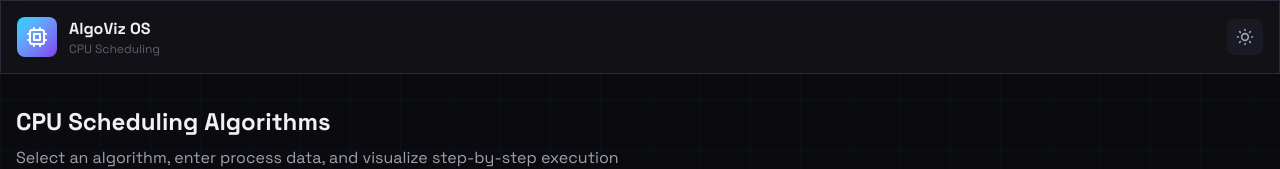
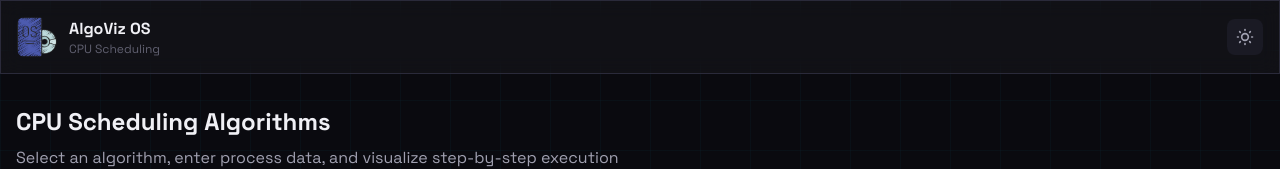
Before and after one commit to rxut-04/OS-SCHEDULAR, a Next.js app: page /cpu-scheduling in a window 1280 px wide. Shown: the top 169 px of the page. Built offline with nearby package versions, Linux system fonts and the light colour scheme.

Commit message:
Auto-sync after agent response

```diff
--- a/src/app/cpu-scheduling/page.tsx
+++ b/src/app/cpu-scheduling/page.tsx
@@ -93,11 +93,11 @@ export default function CpuSchedulingPage() {
 <header className="glass-effect sticky top-0 z-50">
           <div className="max-w-7xl mx-auto px-3 sm:px-4 py-3 sm:py-4 flex items-center justify-between">
             <Link href="/" className="flex items-center gap-2 sm:gap-3 group">
-              <div className="w-8 h-8 sm:w-10 sm:h-10 rounded-lg bg-gradient-to-br from-[var(--accent-primary)] to-[var(--accent-secondary)] flex items-center justify-center">
-                <svg className="w-5 h-5 sm:w-6 sm:h-6 text-white" fill="none" stroke="currentColor" viewBox="0 0 24 24">
-                  <path strokeLinecap="round" strokeLinejoin="round" strokeWidth={2} d="M9 3v2m6-2v2M9 19v2m6-2v2M5 9H3m2 6H3m18-6h-2m2 6h-2M7 19h10a2 2 0 002-2V7a2 2 0 00-2-2H7a2 2 0 00-2 2v10a2 2 0 002 2zM9 9h6v6H9V9z" />
-                </svg>
-              </div>
+              <img
+                src="/assets/logos/logo1.png"
+                alt="AlgoViz OS"
+                className="w-8 h-8 sm:w-10 sm:h-10 rounded-lg object-contain"
+              />
               <div>
                 <h1 className="font-bold text-sm sm:text-base text-[var(--text-primary)] group-hover:text-[var(--accent-primary)] transition-colors">
                   AlgoViz OS
```
